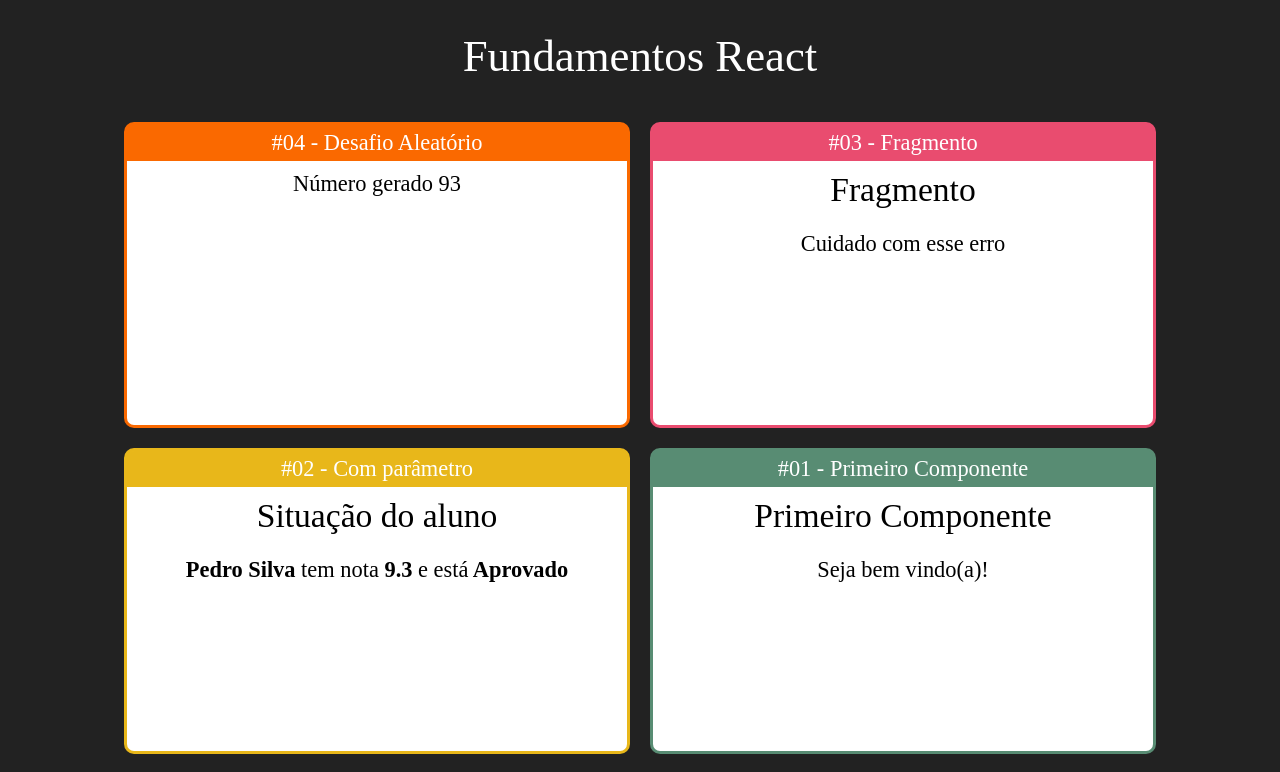
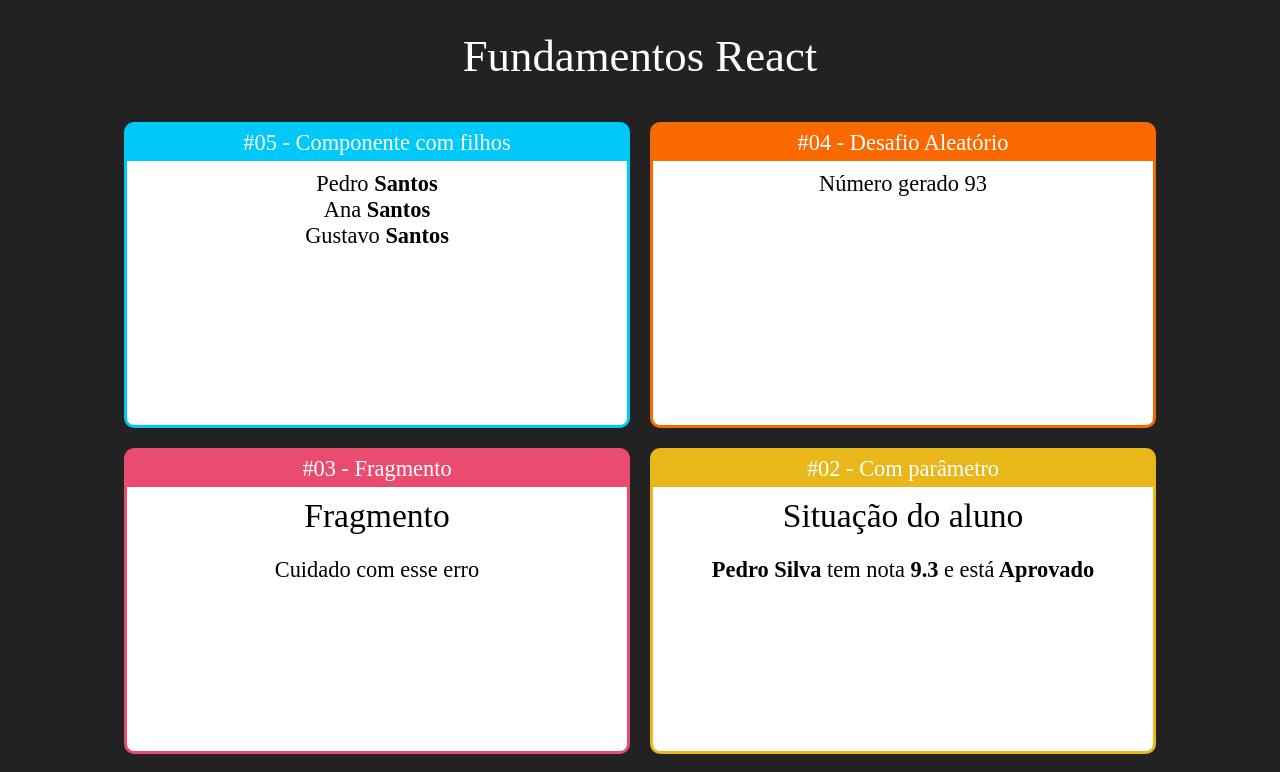
Before and after one commit to ebersc/ReactJS, a React (Create React App) app in the folder fundamentos-react/: page / in a window 1280 px wide. Shown: the top 772 px of the page. Built offline with nearby package versions, Linux system fonts and the light colour scheme; a web font is replaced by a local one.

Commit message:
Componentes com filhos

```diff
--- a/fundamentos-react/src/App.jsx
+++ b/fundamentos-react/src/App.jsx
@@ -6,11 +6,21 @@
 import ComParametro from './components/basicos/ComParametro'
 import Fragmento from './components/basicos/Fragmento'
 import Aleatorio from "./Aleatorio"
+import Familia from "./components/basicos/Familia"
+import FamiliaMembro from "./components/basicos/FamiliaMembro"
 
 export default _ =>
     <div className="App">
         <h1>Fundamentos React</h1>
         <div className="Cards">
+            <Card titulo="#05 - Componente com filhos" color="#00c8f8">
+                <Familia sobrenome="Santos">
+                    <FamiliaMembro nome="Pedro" />
+                    <FamiliaMembro nome="Ana" />
+                    <FamiliaMembro nome="Gustavo"/>
+                </Familia>
+            </Card>
+
             <Card titulo="#04 - Desafio Aleatório" color="#FA6900">
                 <Aleatorio maior={100} menor={1}></Aleatorio>
             </Card>
--- /dev/null
+++ b/fundamentos-react/src/components/basicos/Familia.jsx
@@ -0,0 +1,17 @@
+import React, { cloneElement } from "react";
+
+export default props => {
+    return (
+        <div>
+            {
+                // React.Children.map(props.children, child =>{
+                //     return cloneElement(child, props)
+                // })
+
+                props.children.map((child, i) =>{
+                    return cloneElement(child, {...props, key: i})
+                })
+            }
+        </div>
+    )
+}
--- /dev/null
+++ b/fundamentos-react/src/components/basicos/FamiliaMembro.jsx
@@ -0,0 +1,9 @@
+import React from "react";
+
+export default props => {
+    return (
+        <div>
+            {props.nome} <strong>{props.sobrenome}</strong>
+        </div>
+    )
+}
```
